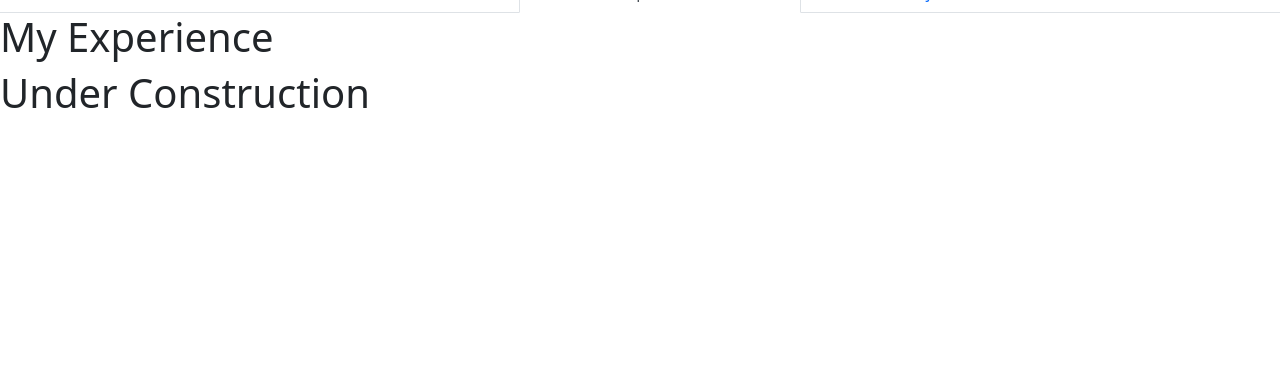
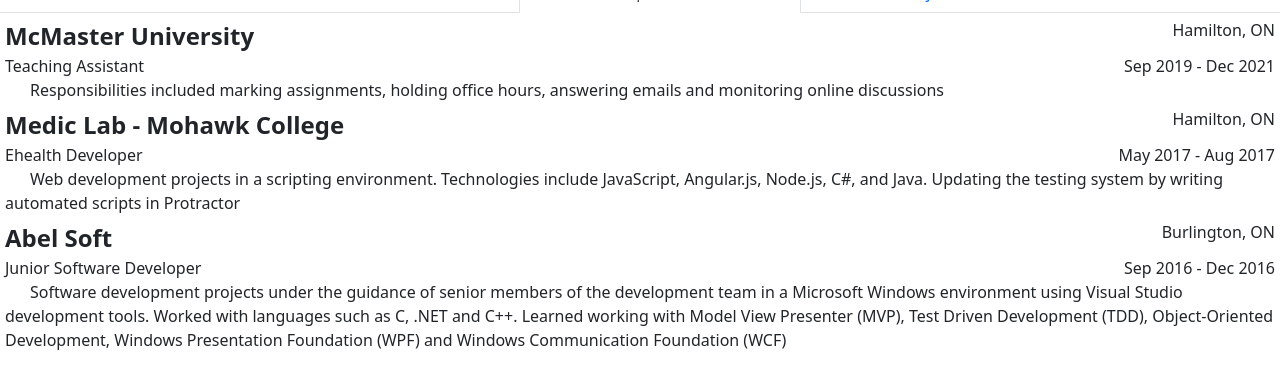
Before and after one commit to Azeemvirji/Resume, a plain HTML site: page experience.html in a window 1280 px wide. Shown: the part 29-418 px from the top of the page. Drawn offline with nearby package versions, Linux system fonts and the light colour scheme.

Commit message:
Completed Education, Experience
Added content to both Education and Experience page, styling to be done later

```diff
--- a/css/styles.css
+++ b/css/styles.css
@@ -12,3 +12,8 @@ li {
     display: inline;
     float: left;
 }
+
+table, th, td{
+  padding:5px;
+  margin:5px;
+}
--- a/experience.html
+++ b/experience.html
@@ -18,9 +18,28 @@
         </ul>
     </div>
 
-    <h1>My Experience</h1>
-    <h1>Under Construction</h1>
+    <div style="margin:5px">
+      <span style="font-weight:bold; font-size:1.5em">McMaster University</span>
+      <span style="float:right">Hamilton, ON</span><br/>
+      <span>Teaching Assistant</span>
+      <span style="float:right">Sep 2019 - Dec 2021</span><br/>
+      <span style="margin-left:25px;">Responsibilities included marking assignments, holding office hours, answering emails and monitoring online discussions</span>
+    </div>
 
+    <div style="margin:5px">
+      <a href="https://www.mohawkcollege.ca/ideaworks/mhealth-ehealth-development-and-innovation-centre-medic" target="_blank" rel="noopener noreferrer" style="font-weight:bold; font-size:1.5em; text-decoration:none; color:inherit;">Medic Lab - Mohawk College</a>
+      <span style="float:right">Hamilton, ON</span><br/>
+      <span>Ehealth Developer</span>
+      <span style="float:right">May 2017 - Aug 2017</span><br/>
+      <span style="margin-left:25px;">Web development projects in a scripting environment. Technologies include JavaScript, Angular.js, Node.js, C#, and Java. Updating the testing system by writing automated scripts in Protractor</span>
+    </div>
 
+    <div style="margin:5px">
+      <a href="https://www.abelsoft.com/" target="_blank" rel="noopener noreferrer" style="font-weight:bold; font-size:1.5em; text-decoration:none; color:inherit;">Abel Soft</a>
+      <span style="float:right">Burlington, ON</span><br/>
+      <span>Junior Software Developer</span>
+      <span style="float:right">Sep 2016 - Dec  2016</span><br/>
+      <span style="margin-left:25px;">Software development projects under the guidance of senior members of the development team in a Microsoft Windows environment using Visual Studio development tools. Worked with languages such as C, .NET and C++. Learned working with Model View Presenter (MVP), Test Driven Development (TDD), Object-Oriented Development, Windows Presentation Foundation (WPF) and Windows Communication Foundation (WCF)</span>
+    </div>
 </body>
 </html>
```
Also changed, not shown: education.html (+14 -2 lines), projects.html (+4 -4 lines).
